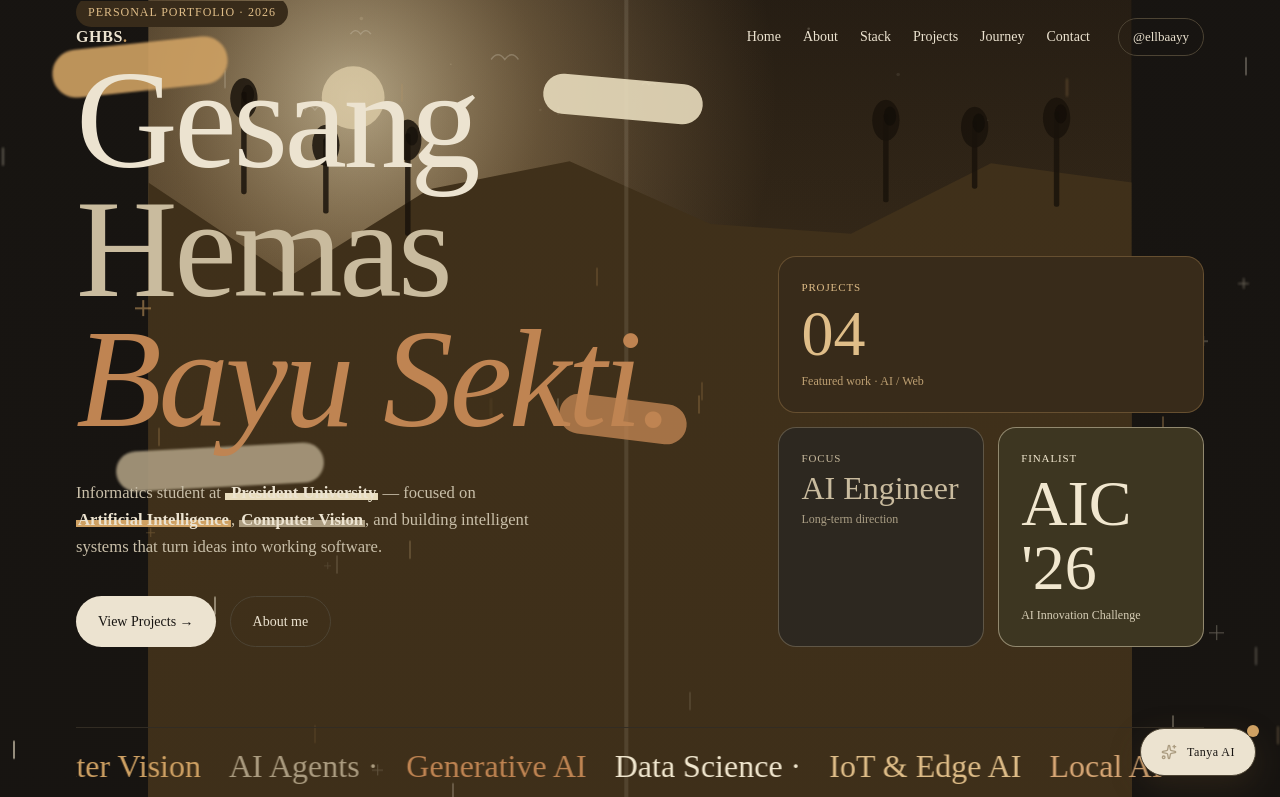
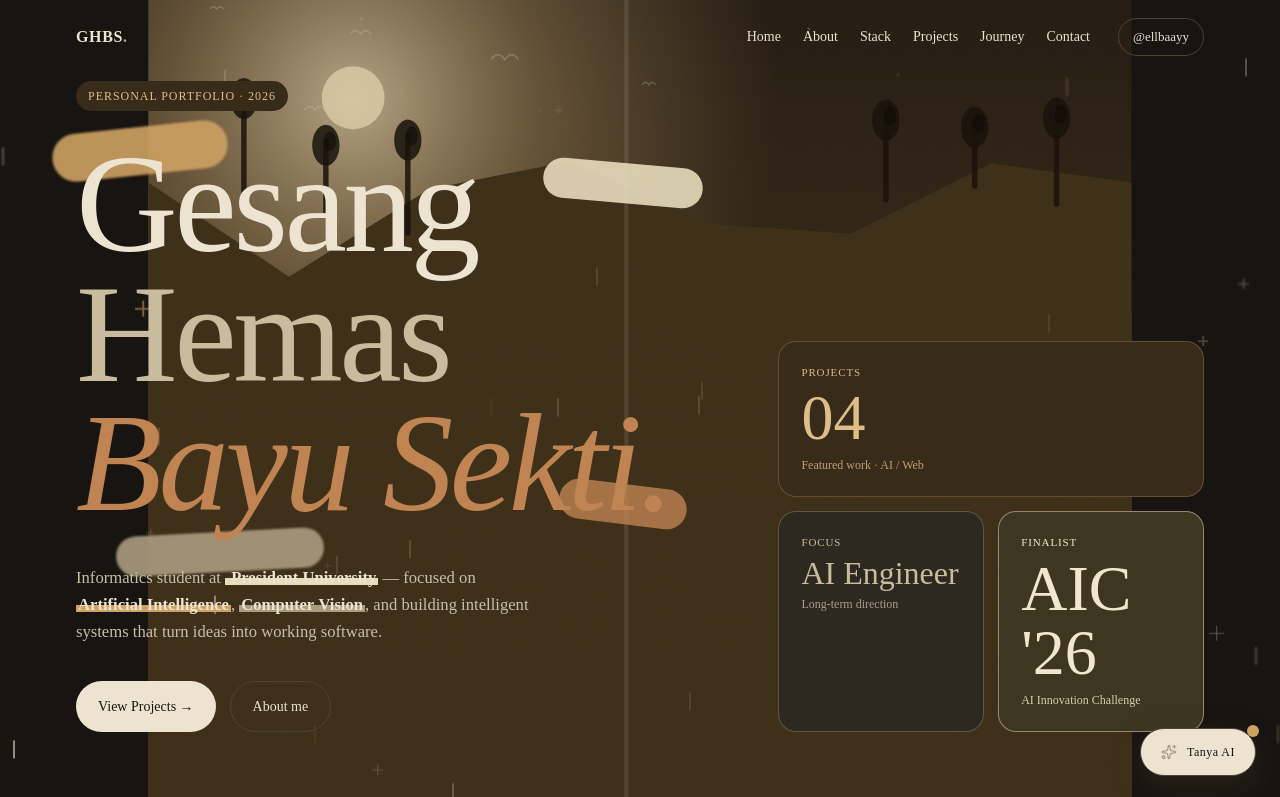
Before and after one commit to Ellbaayy/porto-GHBS, a Next.js app: page / in a window 1280 px wide. Shown: the part 73-870 px from the top of the page. Built offline with nearby package versions, Linux system fonts and the light colour scheme.

Commit message:
style: remove fixed 100vh height and overflow-hidden from slide sections to allow natural full-screen scrolling

```diff
--- a/src/app/globals.css
+++ b/src/app/globals.css
@@ -101,13 +101,13 @@ html, body {
   scroll-snap-align: start;
   scroll-snap-stop: always;
   min-height: 100vh;
-  height: 100vh;
   display: flex;
   flex-direction: column;
   justify-content: center;
   position: relative;
   box-sizing: border-box;
-  overflow: hidden;
+  padding-top: 5rem;
+  padding-bottom: 5rem;
 }
 
 ::selection {
```
